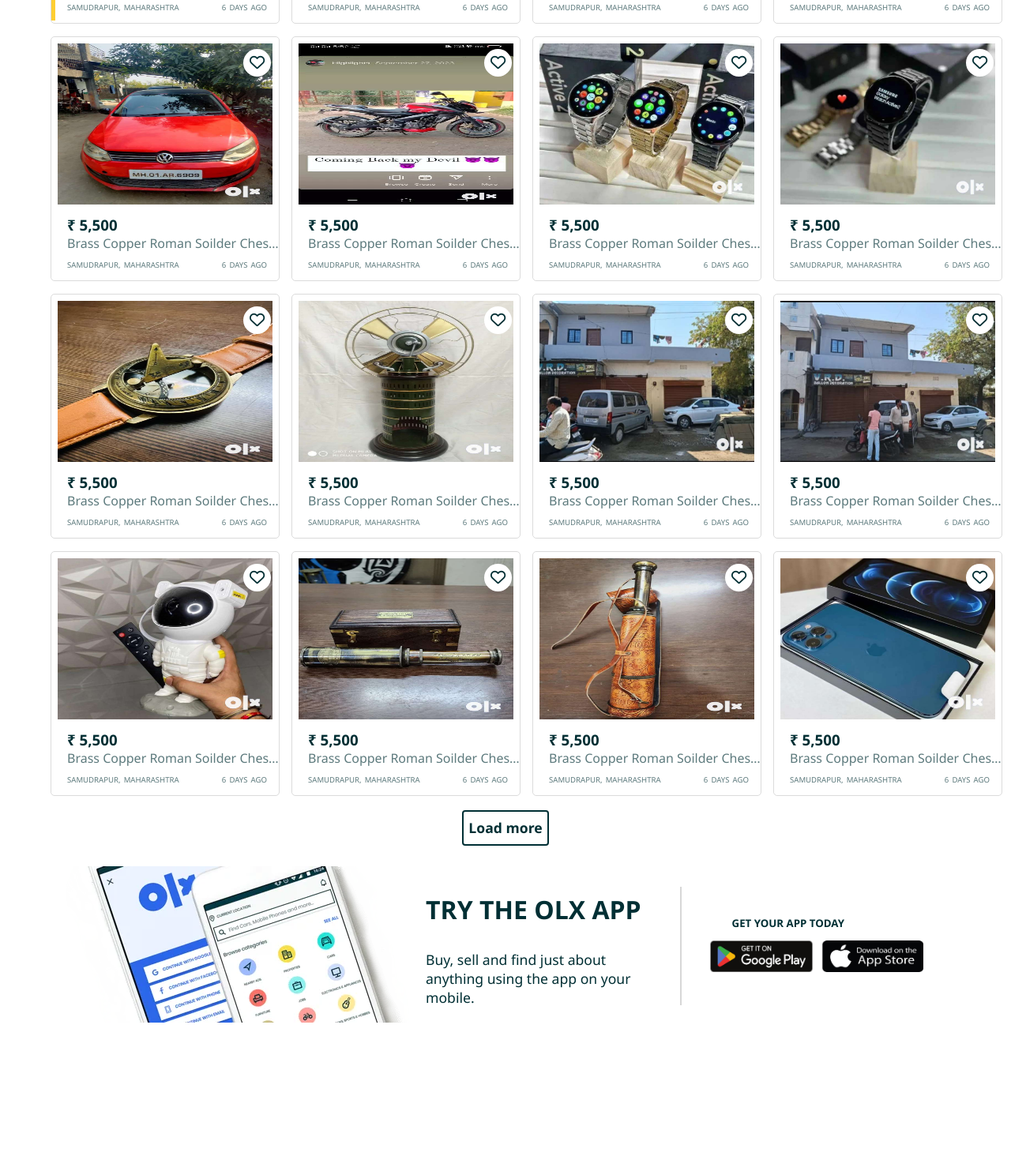
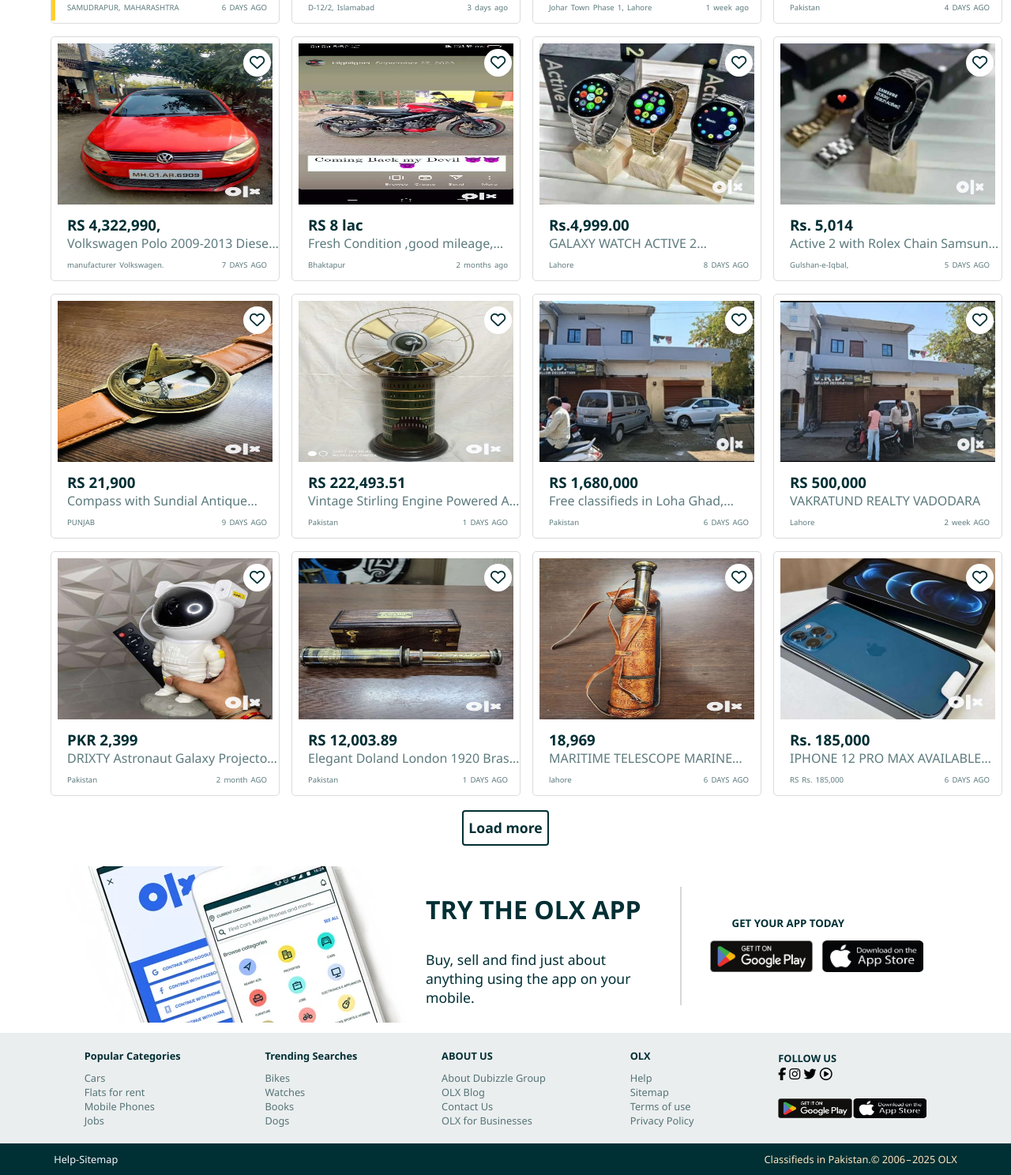
Before and after one commit to Waleedfarrukh-code/Olx-clone, a plain HTML site: page index.html in a window 1280 px wide. Shown: the part 445-1933 px from the top of the page at 79% size. Before the commit the page ends 1753 px from the top, so only its background shows below. Drawn offline with Linux system fonts and the light colour scheme.

Commit message:
Added footer and changed title, price, and country of all images

```diff
--- a/index.html
+++ b/index.html
@@ -22,7 +22,7 @@
                     </div>
                     <div class="head_location">
                         <i class="fa-solid fa-magnifying-glass"></i>
-                        <input type="text" placeholder="India">
+                        <input type="text" placeholder="Pakistan">
                         <i class="location_down fa-solid fa-angle-down"></i>
                     </div>
                     <div class="head_search">
@@ -69,7 +69,7 @@
                     </div>
                     <div class="postinfo_section">
                         <div class="postinfo">
-                            <h3> ₹ 5,500</h3>
+                            <h3> RS 5,500</h3>
                             <h5> Brass Copper Roman Soilder Chess Wooden Board Premium </h5>
                             <div class="loc_time">
                                 <p>SAMUDRAPUR, MAHARASHTRA</p>
@@ -94,11 +94,11 @@
                     </div>
                     <div class="reguler_posinfosection">
                         <div class="postinfo">
-                            <h3> ₹ 5,500</h3>
-                            <h5> Brass Copper Roman Soilder Chess Wooden Board Premium </h5>
+                            <h3> Rs 1,799</h3>
+                            <h5> New high quality Bluetooth air buds </h5>
                             <div class="loc_time">
-                                <p>SAMUDRAPUR, MAHARASHTRA</p>
-                                <p>6 DAYS AGO</p>
+                                <p>D-12/2, Islamabad</p>
+                                <p>3 days ago</p>
                             </div>
                         </div>
                     </div>
@@ -121,11 +121,11 @@
                     </div>
                     <div class="reguler_posinfosection">
                         <div class="postinfo">
-                            <h3> ₹ 5,500</h3>
-                            <h5> Brass Copper Roman Soilder Chess Wooden Board Premium </h5>
+                            <h3> Rs 70,999</h3>
+                            <h5> Iphone 13 jv non active 128gb 100% healths brand new stock </h5>
                             <div class="loc_time">
-                                <p>SAMUDRAPUR, MAHARASHTRA</p>
-                                <p>6 DAYS AGO</p>
+                                <p>Johar Town Phase 1, Lahore</p>
+                                <p>1 week ago</p>
                             </div>
                         </div>
                     </div>
@@ -148,11 +148,11 @@
                     </div>
                     <div class="reguler_posinfosection">
                         <div class="postinfo">
-                            <h3> ₹ 5,500</h3>
-                            <h5> Brass Copper Roman Soilder Chess Wooden Board Premium </h5>
+                            <h3> RS 546,411. </h3>
+                            <h5> BBuy New 300inch 4K Projector Watch TV Movie CricketIPL on Big Screen - TVs, Video - Audio - </h5>
                             <div class="loc_time">
-                                <p>SAMUDRAPUR, MAHARASHTRA</p>
-                                <p>6 DAYS AGO</p>
+                                <p>Pakistan </p>
+                                <p>4 DAYS AGO</p>
                             </div>
                         </div>
                     </div>
@@ -175,11 +175,11 @@
                     </div>
                     <div class="reguler_posinfosection">
                         <div class="postinfo">
-                            <h3> ₹ 5,500</h3>
-                            <h5> Brass Copper Roman Soilder Chess Wooden Board Premium </h5>
+                            <h3>  RS 4,322,990,</h3>
+                            <h5> Volkswagen Polo 2009-2013 Diesel Comfortline 1.2L, 2011, Diesel - Cars - 1797745484 </h5>
                             <div class="loc_time">
-                                <p>SAMUDRAPUR, MAHARASHTRA</p>
-                                <p>6 DAYS AGO</p>
+                                <p>manufacturer Volkswagen.</p>
+                                <p>7 DAYS AGO</p>
                             </div>
                         </div>
                     </div>
@@ -202,11 +202,11 @@
                     </div>
                     <div class="reguler_posinfosection">
                         <div class="postinfo">
-                            <h3> ₹ 5,500</h3>
-                            <h5> Brass Copper Roman Soilder Chess Wooden Board Premium </h5>
+                            <h3> RS 8 lac </h3>
+                            <h5>Fresh Condition ,good mileage, great pickup, excellent engine,attractive looks,both tyre new,no  </h5>
                             <div class="loc_time">
-                                <p>SAMUDRAPUR, MAHARASHTRA</p>
-                                <p>6 DAYS AGO</p>
+                                <p> Bhaktapur</p>
+                                <p>2 months ago</p>
                             </div>
                         </div>
                     </div>
@@ -229,11 +229,11 @@
                     </div>
                     <div class="reguler_posinfosection">
                         <div class="postinfo">
-                            <h3> ₹ 5,500</h3>
-                            <h5> Brass Copper Roman Soilder Chess Wooden Board Premium </h5>
+                            <h3> Rs.4,999.00</h3>
+                            <h5> GALAXY WATCH ACTIVE 2 SMARTWATCH AMOLED Display</h5>
                             <div class="loc_time">
-                                <p>SAMUDRAPUR, MAHARASHTRA</p>
-                                <p>6 DAYS AGO</p>
+                                <p>Lahore</p>
+                                <p>8 DAYS AGO</p>
                             </div>
                         </div>
                     </div>
@@ -256,11 +256,11 @@
                     </div>
                     <div class="reguler_posinfosection">
                         <div class="postinfo">
-                            <h3> ₹ 5,500</h3>
-                            <h5> Brass Copper Roman Soilder Chess Wooden Board Premium </h5>
+                            <h3>Rs. 5,014</h3>
+                            <h5> Active 2 with Rolex Chain Samsung Logo Smartwatch With Metal Strap</h5>
                             <div class="loc_time">
-                                <p>SAMUDRAPUR, MAHARASHTRA</p>
-                                <p>6 DAYS AGO</p>
+                                <p>Gulshan-e-Iqbal, </p>
+                                <p>5 DAYS AGO</p>
                             </div>
                         </div>
                     </div>
@@ -283,11 +283,11 @@
                     </div>
                     <div class="reguler_posinfosection">
                         <div class="postinfo">
-                            <h3> ₹ 5,500</h3>
-                            <h5> Brass Copper Roman Soilder Chess Wooden Board Premium </h5>
+                            <h3> RS 21,900</h3>
+                            <h5> Compass with Sundial Antique Brass Wristwatch Sundial and Compass </h5>
                             <div class="loc_time">
-                                <p>SAMUDRAPUR, MAHARASHTRA</p>
-                                <p>6 DAYS AGO</p>
+                                <p>PUNJAB</p>
+                                <p>9 DAYS AGO</p>
                             </div>
                         </div>
                     </div>
@@ -310,11 +310,11 @@
                     </div>
                     <div class="reguler_posinfosection">
                         <div class="postinfo">
-                            <h3> ₹ 5,500</h3>
-                            <h5> Brass Copper Roman Soilder Chess Wooden Board Premium </h5>
+                            <h3>RS 222,493.51 </h3>
+                            <h5> Vintage Stirling Engine Powered Air Fan AKA Kerosene Fan Big Round Br</h5>
                             <div class="loc_time">
-                                <p>SAMUDRAPUR, MAHARASHTRA</p>
-                                <p>6 DAYS AGO</p>
+                                <p>Pakistan</p>
+                                <p>1 DAYS AGO</p>
                             </div>
                         </div>
                     </div>
@@ -337,10 +337,10 @@
                     </div>
                     <div class="reguler_posinfosection">
                         <div class="postinfo">
-                            <h3> ₹ 5,500</h3>
-                            <h5> Brass Copper Roman Soilder Chess Wooden Board Premium </h5>
+                            <h3> RS  1,680,000</h3>
+                            <h5> Free classifieds in Loha Ghad, Classified ads in Loha Ghad, Online Classified Advertising </h5>
                             <div class="loc_time">
-                                <p>SAMUDRAPUR, MAHARASHTRA</p>
+                                <p>Pakistan</p>
                                 <p>6 DAYS AGO</p>
                             </div>
                         </div>
@@ -364,11 +364,11 @@
                     </div>
                     <div class="reguler_posinfosection">
                         <div class="postinfo">
-                            <h3> ₹ 5,500</h3>
-                            <h5> Brass Copper Roman Soilder Chess Wooden Board Premium </h5>
+                            <h3> RS 500,000</h3>
+                            <h5> VAKRATUND REALTY VADODARA</h5>
                             <div class="loc_time">
-                                <p>SAMUDRAPUR, MAHARASHTRA</p>
-                                <p>6 DAYS AGO</p>
+                                <p>Lahore</p>
+                                <p> 2 week AGO</p>
                             </div>
                         </div>
                     </div>
@@ -391,11 +391,11 @@
                     </div>
                     <div class="reguler_posinfosection">
                         <div class="postinfo">
-                            <h3> ₹ 5,500</h3>
-                            <h5> Brass Copper Roman Soilder Chess Wooden Board Premium </h5>
+                            <h3> PKR 2,399</h3>
+                            <h5> DRIXTY Astronaut Galaxy Projector 360° Adjustable Star Projector Night Light with Remote Control, Nebula Night Light Projection with Timer for Baby Adults Bedroom, Gaming Room, Home, Party, Diwali Gifts (B) </h5>
                             <div class="loc_time">
-                                <p>SAMUDRAPUR, MAHARASHTRA</p>
-                                <p>6 DAYS AGO</p>
+                                <p>Pakistan</p>
+                                <p>2 month AGO</p>
                             </div>
                         </div>
                     </div>
@@ -418,11 +418,11 @@
                     </div>
                     <div class="reguler_posinfosection">
                         <div class="postinfo">
-                            <h3> ₹ 5,500</h3>
-                            <h5> Brass Copper Roman Soilder Chess Wooden Board Premium </h5>
+                            <h3> RS 12,003.89 </h3>
+                            <h5> Elegant Doland London 1920 Brass Maritime Vintage Telescope With Wooden Box Gift </h5>
                             <div class="loc_time">
-                                <p>SAMUDRAPUR, MAHARASHTRA</p>
-                                <p>6 DAYS AGO</p>
+                                <p>Pakistan</p>
+                                <p>1 DAYS AGO</p>
                             </div>
                         </div>
                     </div>
@@ -445,10 +445,10 @@
                     </div>
                     <div class="reguler_posinfosection">
                         <div class="postinfo">
-                            <h3> ₹ 5,500</h3>
-                            <h5> Brass Copper Roman Soilder Chess Wooden Board Premium </h5>
+                            <h3> 18,969 </h3>
+                            <h5> MARITIME TELESCOPE MARINE ANTIQUE BRASS PIRATE SPYGLASS VINTAGE SCOPE HANDMADE </h5>
                             <div class="loc_time">
-                                <p>SAMUDRAPUR, MAHARASHTRA</p>
+                                <p>lahore</p>
                                 <p>6 DAYS AGO</p>
                             </div>
                         </div>
@@ -472,10 +472,10 @@
                     </div>
                     <div class="reguler_posinfosection">
                         <div class="postinfo">
-                            <h3> ₹ 5,500</h3>
-                            <h5> Brass Copper Roman Soilder Chess Wooden Board Premium </h5>
+                            <h3> Rs. 185,000</h3>
+                            <h5> IPHONE 12 PRO MAX AVAILABLE BIG DISCOUNT  </h5>
                             <div class="loc_time">
-                                <p>SAMUDRAPUR, MAHARASHTRA</p>
+                                <p>RS Rs. 185,000</p>
                                 <p>6 DAYS AGO</p>
                             </div>
                         </div>
@@ -528,13 +528,77 @@
         </div>
     </section>
 
+   <!-- ======================== -->
+
+<footer>
+    <div class="f_sectionone">
+        <div class="footinfo">
+            <div class="f_para">
+                <h6>Popular Categories</h6>
+                <ul>
+                    <li>Cars</li>
+                    <li>Flats for rent</li>
+                    <li>Mobile Phones</li>
+                    <li>Jobs</li>
+                </ul>
+            </div>
 
 
-    <div class="spase">
+            <div class="f_para">
+                <h6>Trending Searches</h6>
+                <ul>
+                    <li>Bikes</li>
+                    <li>Watches</li>
+                    <li>Books</li>
+                    <li>Dogs</li>
+                </ul>
+            </div>
 
+
+            <div class="f_para">
+                <h6>ABOUT US</h6>
+                <ul>
+                    <li>About Dubizzle Group</li>
+                    <li>OLX Blog</li>
+                    <li>Contact Us</li>
+                    <li>OLX for Businesses</li>
+                </ul>
+            </div>
+
+
+            <div class="f_para">
+                <h6>OLX</h6>
+                <ul>
+                    <li>Help</li>
+                    <li>Sitemap</li>
+                    <li>Terms of use</li>
+                    <li>Privacy Policy</li>
+                </ul>
+            </div>
+            <div class="f_para">
+                <h6>FOLLOW US</h6>
+                <div class="footicon">
+                    <i class="fa-brands fa-facebook-f"></i>
+                    <i class="fa-brands fa-instagram"></i>
+                    <i class="fa-brands fa-twitter"></i>
+                    <i class="fa-regular fa-circle-play"></i>
+                </div>
+                <div class="footapp">
+                    <img src="img/Google_Play_Store_badge_EN.svg.webp" alt="">
+                <img src="img/apple-app-store-logo.jpg" alt="">
+                </div>
+            </div>
+        </div>
     </div>
 
-
+    <div class="f_sectiontwo">
+        <div class="f2para1">
+            <a href="#"><p>Help</p></a>-<a href="#"><p>Sitemap</p></a>
+        </div>
+        <div class="f2para2">
+            <p>Classifieds in Pakistan.© 2006 – 2025 OLX</p>
+        </div>
+    </div>
+</footer>
 </body>
-
 </html>
--- a/style.css
+++ b/style.css
@@ -444,7 +444,71 @@
     color: #002F34;
 }
 
+/* ===========================footer=============== */
 
-/* .spase{
-    height: 200px;
-} */
+.footinfo{
+    height: 140px;
+    background-color: #EBEEEF;
+    display: flex;
+    align-items: center;
+    justify-content: space-evenly;
+
+}
+
+.f_para ul{
+    list-style: none;
+    color: #002f34a3;
+    font-size: 0.8rem;
+    padding-top: 10px;
+}
+
+
+.f_para h6{
+    color: #002F34;
+    font-size: 0.8rem;
+}
+
+
+
+.footapp{
+    height: 45px;
+    display: flex;
+    align-items: center;
+    justify-content: center;
+    margin-top: 10px;
+
+}
+
+
+.footapp img{
+    height: 25px;
+    width: 94px;
+}
+
+
+
+/* =================== */
+
+
+.f_sectiontwo{
+    height: 40px;
+    display: flex;
+    align-items: center;
+    justify-content: space-evenly;
+    gap: 750px;
+    font-size: 0.8rem;
+    background-color: #002F34;
+    color: #FFE5BE;
+}
+
+.f2para1{
+    display: flex;
+
+}
+.f2para1 a{
+    text-decoration: none;
+    color: aliceblue;
+}
+
+
+/* ========================== */
```
